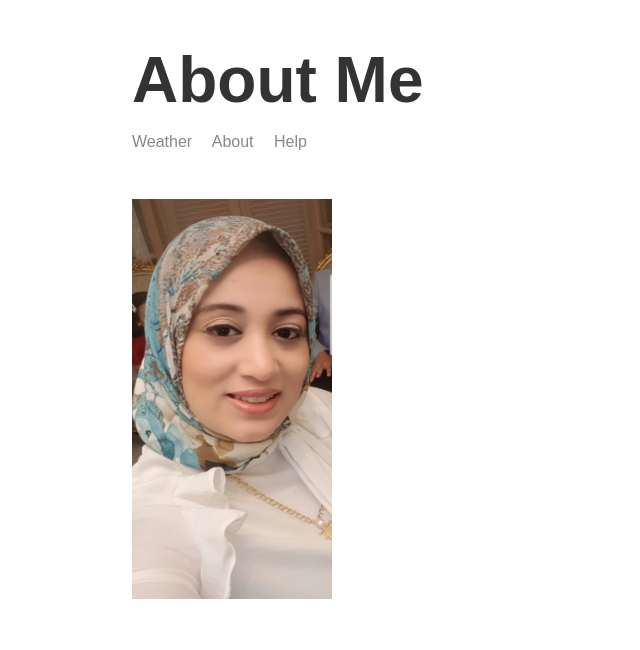
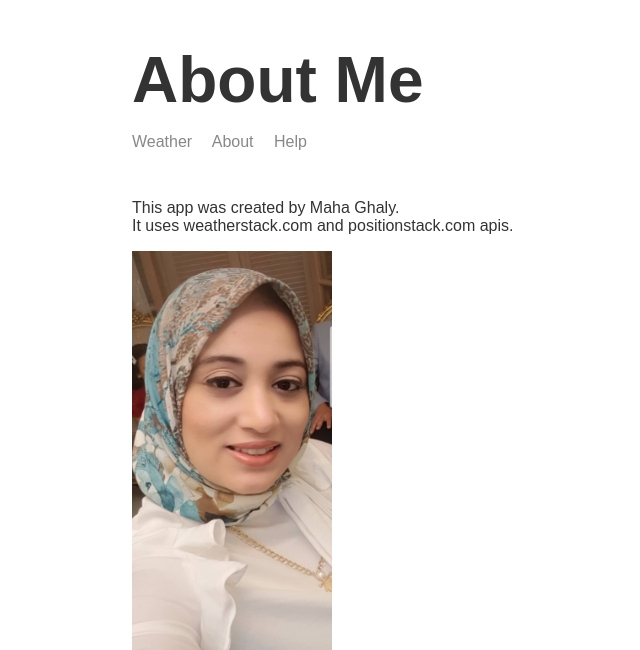
Before and after one commit to MahaGhaly/node3-weather-app-website, a Node server app: page /about in a window 1280 px wide. Shown: the top 650 px of the page, without its empty margins (183-823 px from the left). Run offline with Node 20, Linux system fonts and the light colour scheme; some libraries are stand-ins or nearby versions.

Commit message:
add about text

```diff
--- a/templates/views/about.hbs
+++ b/templates/views/about.hbs
@@ -11,6 +11,7 @@
 	<body>
 		<div class="main-content">
 		{{>header}}
+		<p>This app was created by Maha Ghaly. </br>It uses weatherstack.com and positionstack.com apis. </p>
 		<img class="portrait" src="./img/my-img.jpg" />
 		</div>
 		{{>footer}}
```
